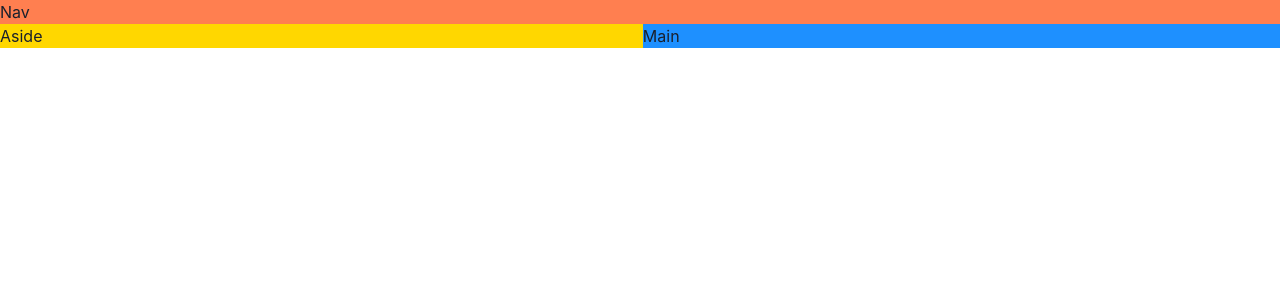
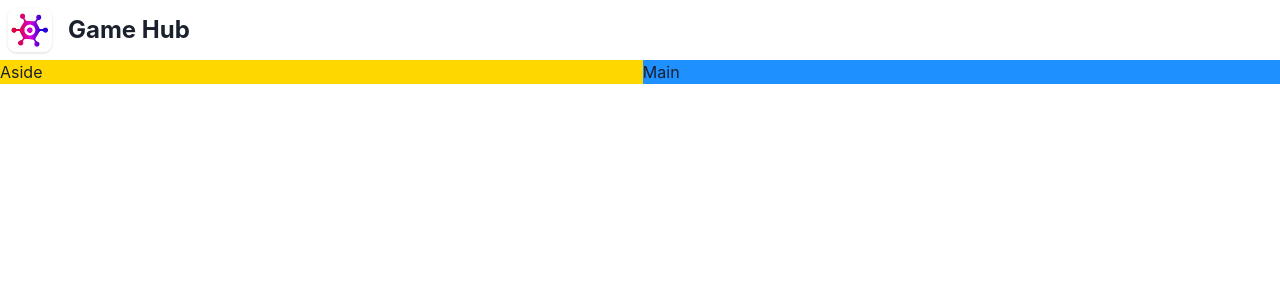
Before and after one commit to manideepj2/game-hub, a React (Vite) app: page / in a window 1280 px wide. Shown: the top 300 px of the page. Built offline with nearby package versions, Linux system fonts and the light colour scheme.

Commit message:
build a navbar

```diff
--- a/src/App.tsx
+++ b/src/App.tsx
@@ -1,4 +1,5 @@
 import { Grid, GridItem, Show } from "@chakra-ui/react";
+import NavBar from "./components/NavBar";
 
 function App() {
   return (
@@ -8,8 +9,8 @@
         lg: `"nav nav" "aside main"`,
       }}
     >
-      <GridItem area="nav" bg="coral">
-        Nav
+      <GridItem area="nav">
+        <NavBar />
       </GridItem>
       <Show above="lg">
         <GridItem area="aside" bg="gold">
--- /dev/null
+++ b/src/components/NavBar.tsx
@@ -0,0 +1,14 @@
+import { HStack, Image, Text } from "@chakra-ui/react";
+import logo from "../assets/logo.webp";
+const NavBar = () => {
+  return (
+    <HStack>
+      <Image src={logo} boxSize="60px" />
+      <Text fontSize="2xl" fontWeight="bold">
+        Game Hub
+      </Text>
+    </HStack>
+  );
+};
+
+export default NavBar;
```
Also changed, not shown: src/assets/logo.webp (added).
